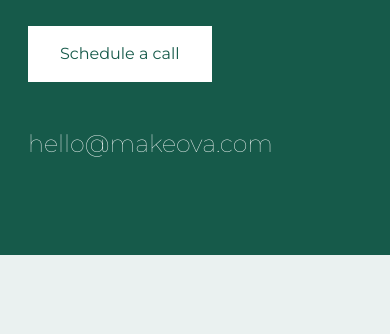
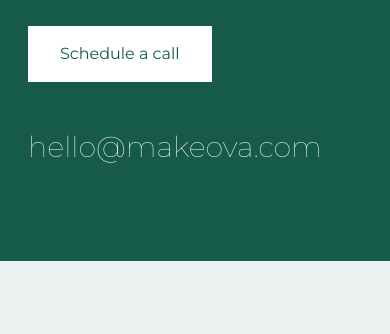
Before and after one commit to SammyLeths/makeova-v2, a website: page index.html in a window 390 px wide. Shown: the part 9380-9714 px from the top of the page. Drawn offline with nearby package versions, Linux system fonts and the light colour scheme; files that its build step writes are made by us from their sources.

Commit message:
mobile footer edit

```diff
--- a/scss/sections/_bottom-cta.scss
+++ b/scss/sections/_bottom-cta.scss
@@ -41,7 +41,7 @@
     }
 
     @include media-breakpoint-down(sm) {
-      font-size: 1.5rem;
+      font-size: 1.8rem;
     }
   }
 }
--- a/scss/sections/_footer.scss
+++ b/scss/sections/_footer.scss
@@ -6,8 +6,8 @@
   color: $primary;
 
   @include media-breakpoint-down(sm) {
-    padding-left: 1.5rem;
-    padding-right: 1.5rem;
+    padding-left: 1rem;
+    padding-right: 1rem;
   }
 
   .lead {
```
Also changed, not shown: assets/css/style.css.
